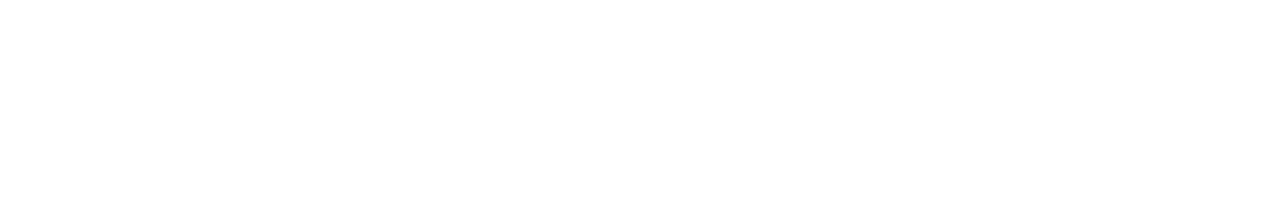
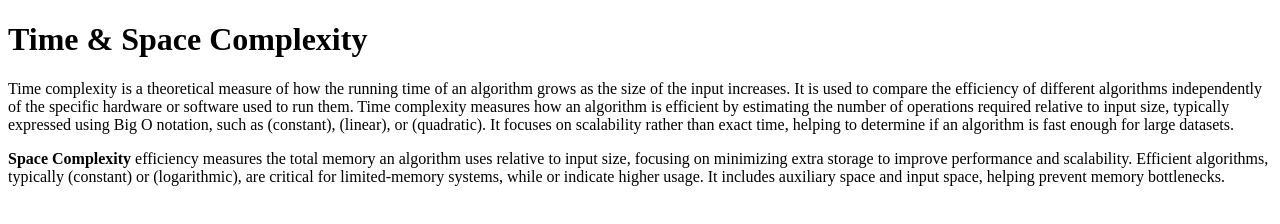
Before and after one commit to acciojob/time-and-space-complexity-Amit-kumar97, a website: page main.html in a window 1280 px wide. Drawn offline with Linux system fonts and the light colour scheme.

Commit message:
created a submission

```diff
--- a/main.html
+++ b/main.html
@@ -7,7 +7,12 @@
 </head>
 
 <body>
-	<!-- the entire body must be written by student -->
+	<!-- the entire body must be written by the student -->
+	<h1>Time & Space Complexity</h1>
+
+	<p>Time complexity is a theoretical measure of how the running time of an algorithm grows as the size of the input increases. It is used to compare the efficiency of different algorithms independently of the specific hardware or software used to run them. Time complexity measures how an algorithm is efficient by estimating the number of operations required relative to input size, typically expressed using Big O notation, such as (constant), (linear), or (quadratic). It focuses on scalability rather than exact time, helping to determine if an algorithm is fast enough for large datasets. </p>
+
+	<p><b>Space Complexity</b> efficiency measures the total memory an algorithm uses relative to input size, focusing on minimizing extra storage to improve performance and scalability. Efficient algorithms, typically (constant) or (logarithmic), are critical for limited-memory systems, while or indicate higher usage. It includes auxiliary space and input space, helping prevent memory bottlenecks.</p>
     <script type="text/javascript" src="./script.js">
 </script>
 
```
